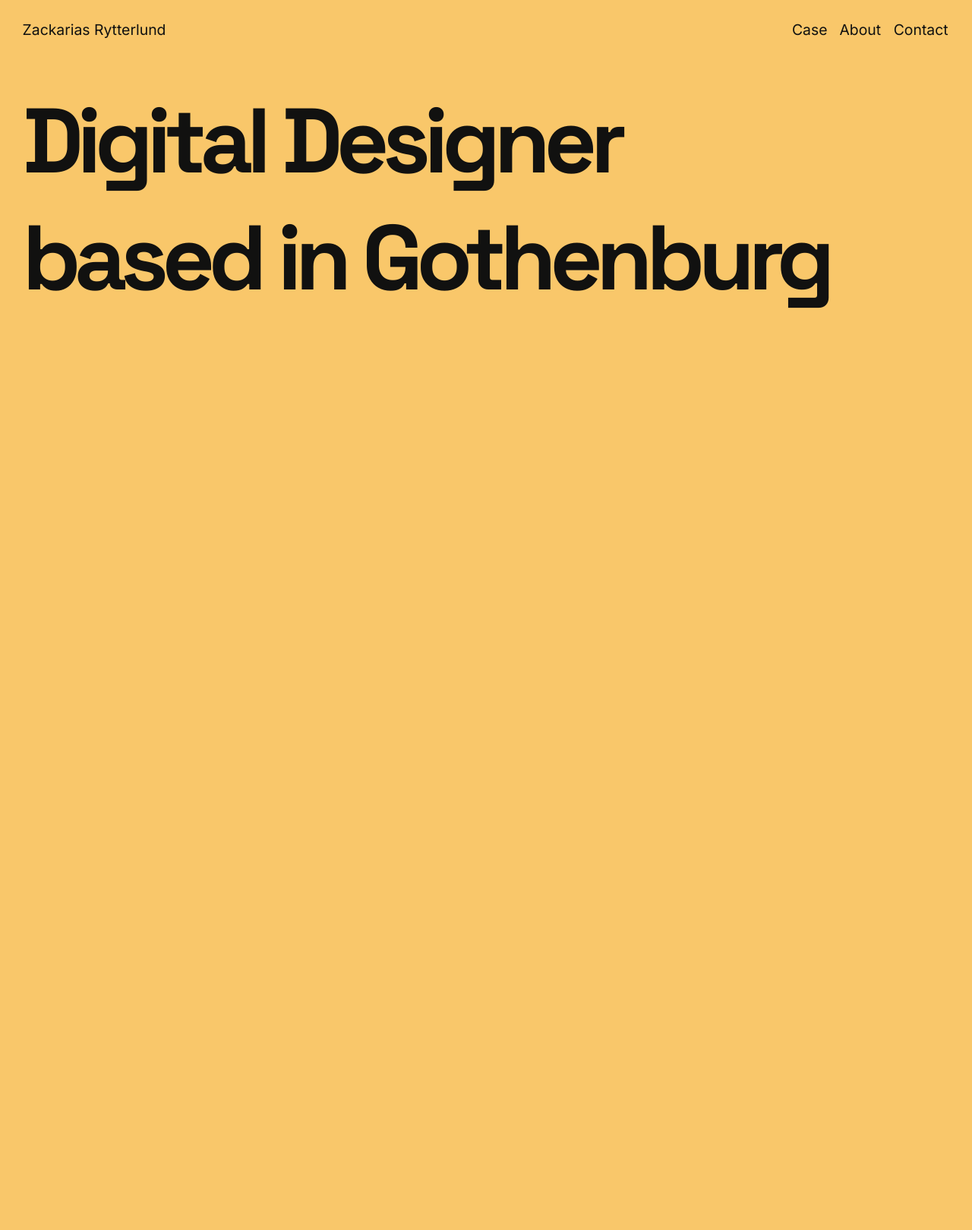
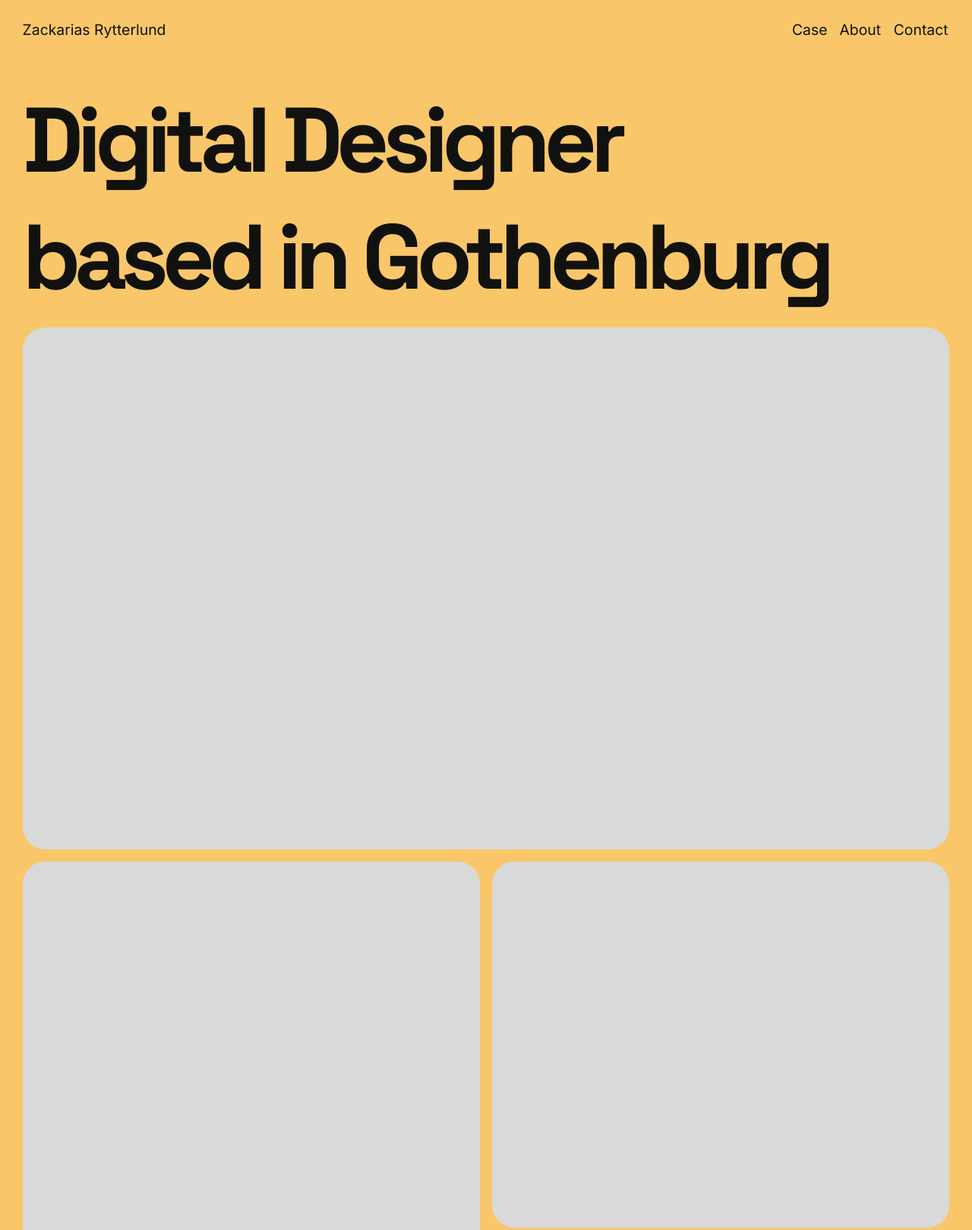
Before and after one commit to zackariasrytterlund/portfolio, a plain HTML site: page index.html in a window 1280 px wide. Shown: the top 1619 px of the page at 76% size. Before the commit the page ends 800 px from the top, so only its background shows below. Drawn offline with Linux system fonts and the light colour scheme.

Commit message:
Steg 4: Hero – rubrik och bento-rutnät med Media Cards
- Media Card-komponent (16:9, 4:5, 5:4) med grå platshållare
- Bento-placering enligt Figma: 12 kolumner desktop, 6 kolumner mobil
- Rubrikens radhöjd matchar Figma (168/71 px), så hero blir
  2801,6 px på desktop och 966,9 px på mobil, precis som i Figma

Co-Authored-By: Claude Opus 5.5 <noreply@anthropic.com>

```diff
--- a/css/components.css
+++ b/css/components.css
@@ -129,3 +129,27 @@
   outline: 2px solid currentColor;
   outline-offset: 4px;
 }
+
+/* --------------------------------------------------------------------------
+   Media Card (Figma: Media Card – Ratio=16:9 / 4:5 / 5:4)
+   Lägg en <img> inuti kortet när du har riktiga bilder:
+   <div class="media-card media-card--16-9"><img src="images/..." alt="..."></div>
+   -------------------------------------------------------------------------- */
+
+.media-card {
+  position: relative;
+  overflow: hidden;
+  border-radius: var(--corner-radius);
+  background-color: var(--media-placeholder);
+}
+
+.media-card--16-9 { aspect-ratio: 16 / 9; }
+.media-card--4-5  { aspect-ratio: 4 / 5; }
+.media-card--5-4  { aspect-ratio: 5 / 4; }
+
+.media-card img,
+.media-card video {
+  width: 100%;
+  height: 100%;
+  object-fit: cover;
+}
--- a/css/layout.css
+++ b/css/layout.css
@@ -15,7 +15,7 @@ body {
   font-family: var(--font-heading);
   font-weight: 700;
   font-size: var(--text-heading);
-  line-height: normal;
+  line-height: var(--leading-heading);
   letter-spacing: var(--tracking-heading);
 }
 
--- a/css/sections.css
+++ b/css/sections.css
@@ -2,13 +2,28 @@
    Sektioner – hero, arbeten, kompetenser och text.
    ========================================================================== */
 
-/* ---- Hero ---- */
-.hero__title {
-  grid-column: 1 / -1;
+/* ---- Hero ----
+   Bento-rutnät med Media Cards. Placeringen följer Figma exakt:
+   mobil = 6 kolumner, desktop = 12 kolumner.                         */
+
+.hero > * {
+  align-self: start;
 }
 
+/* Mobil (Figma: Hero – Breakpoint=Mobile) */
+.hero__title  { grid-column: 1 / -1;     grid-row: 1; }
+.hero__card-1 { grid-column: 1 / -1;     grid-row: 2; }        /* 16:9 */
+.hero__card-2 { grid-column: 1 / span 4; grid-row: 3 / span 2; } /* 4:5 */
+.hero__card-3 { grid-column: 5 / span 2; grid-row: 3; }        /* 5:4 */
+.hero__card-4 { grid-column: 1 / span 3; grid-row: 5; }        /* 5:4 */
+.hero__card-5 { grid-column: 4 / span 3; grid-row: 5; }        /* 5:4 */
+
+/* Desktop (Figma: Hero – Breakpoint=Desktop) */
 @media (min-width: 768px) {
-  .hero__title {
-    grid-column: 1 / span 11; /* Figma: kolumn 1, spänner 11 */
-  }
+  .hero__title  { grid-column: 1 / span 11; grid-row: 1; }
+  .hero__card-1 { grid-column: 1 / -1;      grid-row: 2; }
+  .hero__card-2 { grid-column: 1 / span 6;  grid-row: 3; }
+  .hero__card-3 { grid-column: 7 / span 6;  grid-row: 3; }
+  .hero__card-4 { grid-column: 1 / span 4;  grid-row: 4; }
+  .hero__card-5 { grid-column: 5 / span 8;  grid-row: 4; }
 }
--- a/css/tokens.css
+++ b/css/tokens.css
@@ -26,6 +26,9 @@
   --text-body: clamp(16px, calc(16px + 4 * (100vw - 375px) / 1065), 20px);
   --text-link-sm: clamp(16px, calc(16px + 4 * (100vw - 375px) / 1065), 20px);
   --text-link-lg: clamp(40px, calc(40px + 24 * (100vw - 375px) / 1065), 64px);
+
+  /* Heading: radhöjd som i Figma (71 px på mobil, 168 px på desktop) */
+  --leading-heading: clamp(71px, calc(71px + 97 * (100vw - 375px) / 1065), 168px);
 
   /* Heading har letter-spacing -7 % i Figma */
   --tracking-heading: -0.07em;
--- a/index.html
+++ b/index.html
@@ -51,9 +51,16 @@
     </header>
 
     <main>
-      <!-- Steg 4: Hero -->
+      <!-- Hero -->
       <section class="hero grid" aria-labelledby="hero-title">
         <h1 id="hero-title" class="heading hero__title">Digital Designer based in Gothenburg</h1>
+
+        <!-- Platshållare: byt till <img src="images/..." alt="..."> inuti varje kort -->
+        <div class="media-card media-card--16-9 hero__card-1"></div>
+        <div class="media-card media-card--4-5 hero__card-2"></div>
+        <div class="media-card media-card--5-4 hero__card-3"></div>
+        <div class="media-card media-card--5-4 hero__card-4"></div>
+        <div class="media-card media-card--5-4 hero__card-5"></div>
       </section>
 
       <!-- Steg 5: Content slider -->
```
Also changed, not shown: 1 other file.
